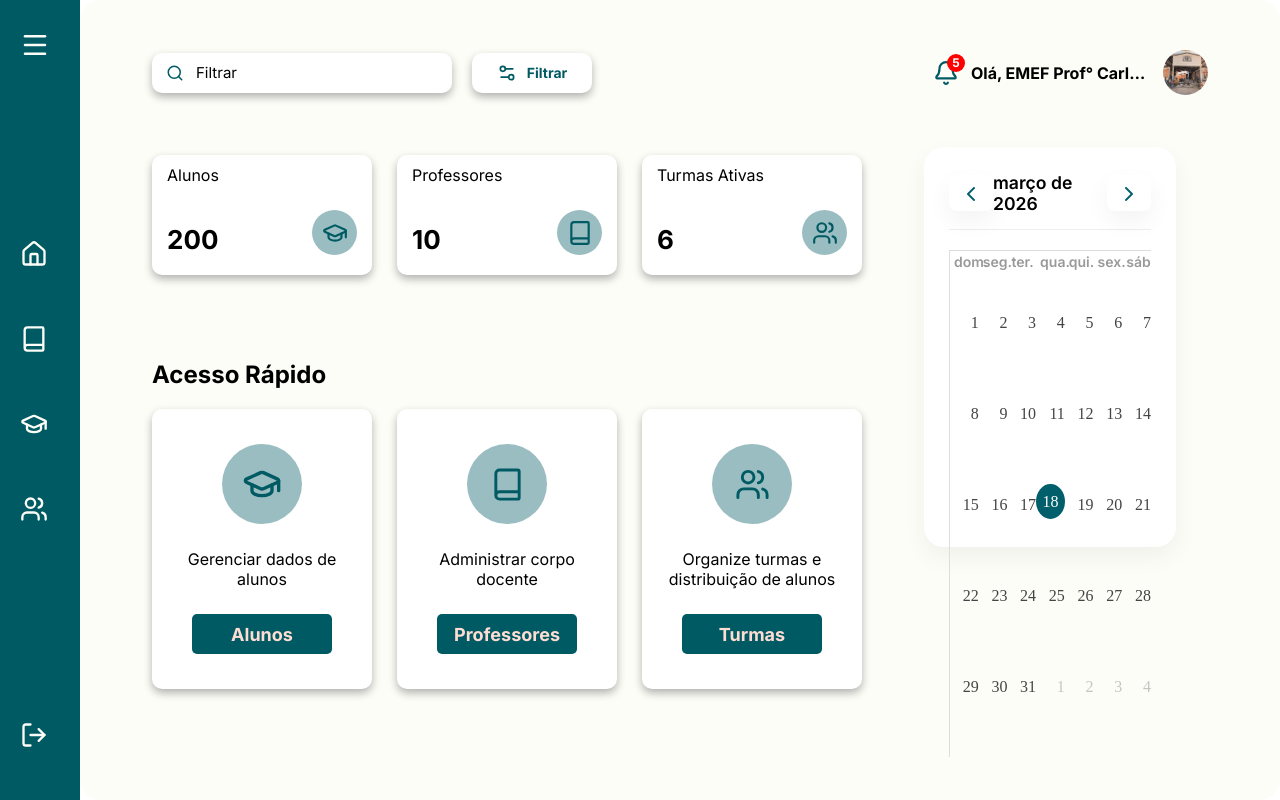
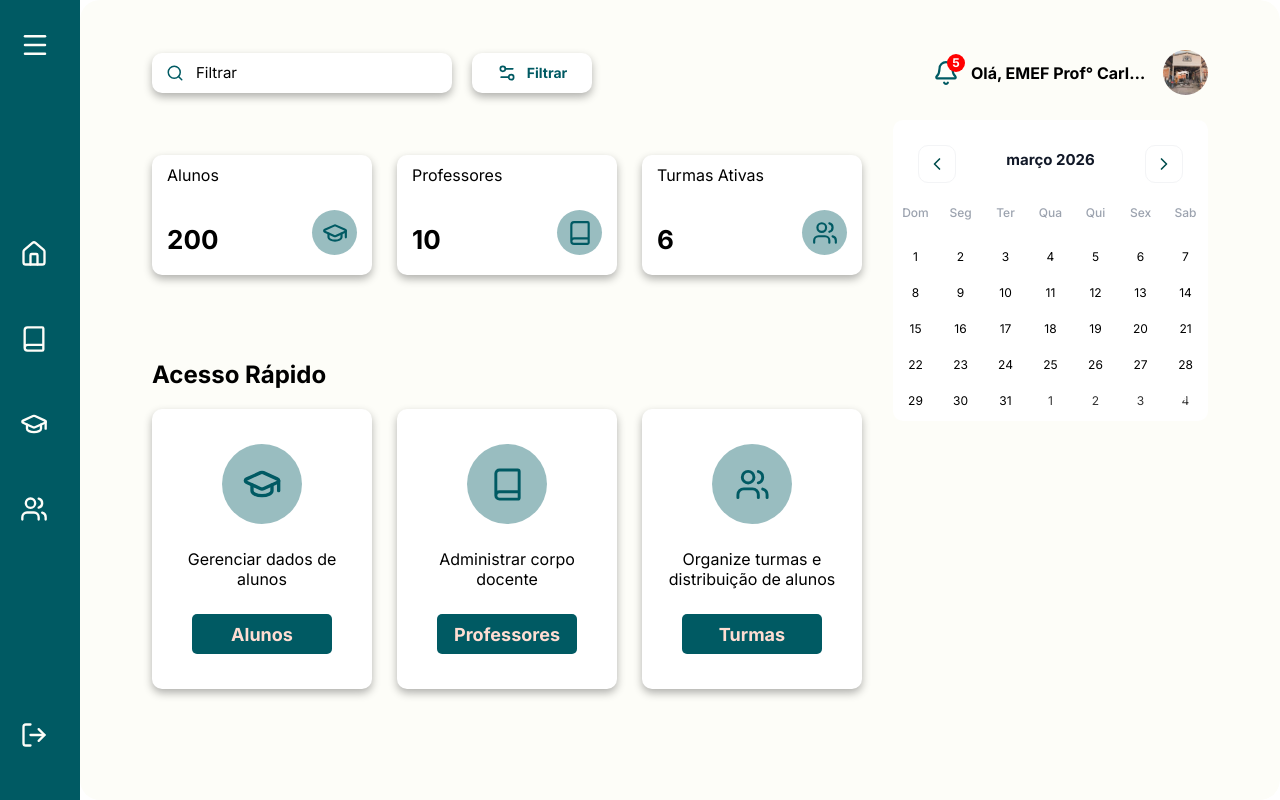
Before and after one commit to LunaSquad/Luna-web-FrontEnd, a React (Vite) app in the folder luna-front/: page /home in a window 1280 px wide. Built offline with nearby package versions, Linux system fonts and the light colour scheme; no server answers; a web font is replaced by a local one.

Commit message:
criando componentização do calendário

```diff
--- a/luna-front/package.json
+++ b/luna-front/package.json
@@ -13,8 +13,10 @@
     "@fullcalendar/daygrid": "^6.1.20",
     "@fullcalendar/interaction": "^6.1.20",
     "@fullcalendar/react": "^6.1.20",
+    "date-fns": "^4.1.0",
     "lucide-react": "^0.577.0",
     "react": "^19.2.4",
+    "react-day-picker": "^9.14.0",
     "react-dom": "^19.2.4",
     "react-router-dom": "^7.13.1"
   },
--- a/luna-front/src/components/calendar/MeuCalendario.tsx
+++ b/luna-front/src/components/calendar/MeuCalendario.tsx
@@ -1,77 +1,63 @@
-import React, { useState, useEffect } from 'react';
-import FullCalendar from '@fullcalendar/react';
-import dayGridPlugin from '@fullcalendar/daygrid';
-import interactionPlugin from '@fullcalendar/interaction';
+import React from 'react';
+import { DayPicker } from 'react-day-picker';
+import { ptBR } from 'date-fns/locale';
+import { ChevronLeft, ChevronRight, CalendarDays } from 'lucide-react';
 
-// Definindo a interface para os nossos eventos
-interface EventoCalendario {
-  id: string;
-  title: string;
-  start: string; // Formato "YYYY-MM-DD"
-  backgroundColor?: string;
-  allDay?: boolean;
-}
-
-export default function MeuCalendario() {
-  // Estado para gerenciar a lista de eventos
-  const [eventos, setEventos] = useState<EventoCalendario[]>([
-    { id: '1', title: 'Feriado Exemplo', start: '2024-12-25', backgroundColor: '#ff4d4d' },
-    { id: '2', title: 'Meu Evento', start: '2024-12-10', backgroundColor: '#3788d8' }
-  ]);
-
-  useEffect(() => {
-  fetch('https://brasilapi.com.br/api/feriados/v1/2024')
-    .then(res => res.json())
-    .then(data => {
-      const feriados = data.map((f: any) => ({
-        title: `🚩 ${f.name}`,
-        start: f.date,
-        backgroundColor: '#ebfbee',
-        textColor: '#0ca678',
-        display: 'background' // Isso marca o fundo do dia!
-      }));
-      setEventos(prev => [...prev, ...feriados]);
-    });
-}, []);
-
-  // Função para adicionar evento ao clicar em uma data
-  const handleDateClick = (arg: any) => {
-    const titulo = prompt('Novo Evento:');
-    if (titulo) {
-      const novoEvento: EventoCalendario = {
-        id: String(Date.now()),
-        title: titulo,
-        start: arg.dateStr,
-        backgroundColor: '#28a745'
-      };
-      setEventos([...eventos, novoEvento]);
-    }
-  };
-
-  // Função para exibir detalhes ao clicar no evento
-  const handleEventClick = (clickInfo: any) => {
-    alert(`Evento: ${clickInfo.event.title}`);
-  };
-
+export default function MyCalendar() {
+  const [selected, setSelected] = React.useState<Date>();
 
   return (
-    <div style={{ padding: '2rem' }}>
-        <FullCalendar
-            plugins={[dayGridPlugin, interactionPlugin]}
-            initialView="dayGridMonth"
-            locale="pt-br"
-            headerToolbar={{
-                left: 'prev',
-                center: 'title',
-                right: 'next'
-            }}
-            dayHeaderFormat={{ weekday: 'short' }} // Deixa "Dom", "Seg", etc.
-            fixedWeekCount={false} // Remove semanas vazias no final
-            height="auto"
-            events={eventos}
-            // Remove as bordas das células
-            contentHeight="auto"
-        />
+    <div style={{ position: 'relative', width: 'fit-content' }}>
+      <DayPicker
+        mode="single"
+        selected={selected}
+        onSelect={setSelected}
+        locale={ptBR}
+        showOutsideDays
+        // fixedWeeks
+        components={{
+          Chevron: ({ orientation }) => {
+            return orientation === 'left' ? (
+              <ChevronLeft size={20} />
+            ) : (
+              <ChevronRight size={20} />
+            );
+          },
+        }}
+        // Classes para você estilizar no seu CSS
+        classNames={{
+          months: 'calendar-months',
+          month: 'calendar-month',
+          month_caption: 'calendar-caption',
+          nav: 'calendar-nav',
+          button_previous: 'nav-button-prev',
+          button_next: 'nav-button-next',
+          weekday: 'calendar-weekday',
+          day: 'calendar-day',
+          selected: 'calendar-day-selected',
+          outside: 'calendar-day-outside',
+          today: 'calendar-day-today',
+        }}
+      />
+
+      {/* Botão flutuante da imagem */}
+      <button
+        style={{
+          position: 'absolute',
+          bottom: '10px',
+          right: '10px',
+          backgroundColor: 'transparent',
+          border: 'none',
+          borderRadius: '8px',
+          padding: '10px',
+          cursor: 'pointer',
+          display: 'flex',
+          alignItems: 'center',
+          justifyContent: 'center'
+        }}
+      >
+        <CalendarDays size={20} color="white" />
+      </button>
     </div>
   );
 }
--- a/luna-front/src/index.css
+++ b/luna-front/src/index.css
@@ -1,102 +1,4 @@
 @import url('https://fonts.googleapis.com/css2?family=Inter:ital,opsz,wght@0,14..32,100..900;1,14..32,100..900&family=MuseoModerno:ital,wght@0,100..900;1,100..900&display=swap');
-
-/* calendario-style.css */
-
-.fc {
-  background: white;
-  border-radius: 20px;
-  padding: 25px;
-  box-shadow: 0 10px 25px rgba(0,0,0,0.05);
-  border: none !important;
-  max-width: 400px; /* Largura parecida com a da foto */
-  max-height: 400px;
-}
-
-/* 1. Cabeçalho (Mês e Setas) */
-.fc .fc-toolbar {
-  margin-bottom: 20px !important;
-  border-bottom: 1px solid #eee;
-  padding-bottom: 15px;
-}
-
-.fc .fc-toolbar-title {
-  font-size: 1.1rem !important;
-  font-family: "Inter", sans-serif;
-  font-optical-sizing: auto;
-  font-weight: 600;
-  font-style: normal;
-  font-size: 20px;
-  color: #000000;
-}
-
-/* Estilizando os botões de seta */
-.fc .fc-button-primary {
-  background: white !important;
-  border: none;
-  color: #005f6b !important; /* Cor petróleo */
-  border-radius: 8px !important;
-  padding: 5px 10px !important;
-  box-shadow: 0 10px 25px rgba(0,0,0,0.05);
-}
-
-/* 2. Dias da Semana (Dom, Seg...) */
-.fc th {
-  border: none !important;
-  color: #999 !important;
-  font-weight: 600 !important;
-  font-size: 0.85rem;
-  padding-bottom: 15px !important;
-  font-family: "Inter", sans-serif;
-  font-optical-sizing: auto;
-  font-weight: 600;
-  font-style: normal;
-  font-size: 14px;
-}
-
-/* 3. Grade de Dias (Números) */
-.fc td {
-  border: none;
-}
-
-.fc .fc-daygrid-day-number {
-  color: #444;
-  font-weight: 400;
-  float: none !important;
-  border: none;
-  display: block;
-  text-align: center;
-  padding: 12px 0 !important;
-  text-decoration: none !important;
-}
-
-.fc-daygrid-day-frame {
-  min-height: 100px;
-  /* padding: 8px; */
-}
-
-/* 4. Destaque para o dia atual ou selecionado */
-.fc .fc-day-today {
-  background: none !important;
-}
-
-.fc .fc-day-today .fc-daygrid-day-number {
-  background: #005f6b; /* Cor da imagem */
-  color: white !important;
-  border-radius: 50%;
-  width: 35px;
-  height: 35px;
-  margin: 0 auto;
-  display: flex;
-  align-items: center;
-  justify-content: center;
-}
-
-/* 5. Eventos (As caixinhas) */
-.fc-daygrid-event {
-  border-radius: 4px !important;
-  font-size: 0.7rem !important;
-  border: none !important;
-}
 
 *{
   margin: 0;
@@ -1432,3 +1334,183 @@
   color: #FFDDD2;
   cursor: pointer;
 }
+
+/* calendar.css */
+
+/* 1. Container Principal */
+.calendar-wrapper {
+  background: #ffffff;
+  border-radius: 20px;
+  padding: 25px;
+  box-shadow: 0 10px 40px rgba(0, 0, 0, 0.08);
+  width: fit-content;
+  position: relative;
+  font-family: 'Inter', sans-serif; /* Ou sua fonte de preferência */
+}
+
+/* 2. Cabeçalho (Janeiro 2026) */
+.calendar-caption {
+  display: flex;
+  justify-content: center;
+  align-items: center;
+  font-family: "Inter", sans-serif;
+  font-size: 15px;
+  font-weight: 700;
+  color: #111827;
+  padding: 30px 0px;
+  /* border-bottom: 2px solid #9ca3af; */
+  /* margin-bottom: 10px; */
+}
+
+
+/* 3. Navegação (Botões de Seta) */
+.calendar-nav {
+  position: absolute;
+  top: 25px;
+  left: 25px;
+  right: 25px;
+  display: flex;
+  justify-content: space-between;
+}
+
+.nav-button-prev,
+.nav-button-next {
+  background: white;
+  border: 1.5px solid #f3f4f6;
+  border-radius: 10px;
+  width: 38px;
+  height: 38px;
+  display: flex;
+  align-items: center;
+  justify-content: center;
+  cursor: pointer;
+  color: #004d4d; /* O verde petróleo da imagem */
+  transition: all 0.2s ease;
+}
+
+.nav-button-prev:hover,
+.nav-button-next:hover {
+  background: #f9fafb;
+  border-color: #e5e7eb;
+}
+
+/* 4. Estrutura do Calendário */
+.calendar-months {
+  display: flex;
+  max-height: 330px;
+  background-color: #ffffff;
+  border-radius: 10px;
+  display: block;
+}
+
+.calendar-month {
+  margin-top: 5px;
+  border-collapse: separate;
+  border-spacing: 0 4px; /* Espaço entre as linhas */
+  display: block;
+}
+
+/* 5. Dias da Semana (Dom, Seg...) */
+.calendar-weekday {
+  color: #9ca3af;
+  font-size: 0.85rem;
+  font-weight: 500;
+  text-transform: capitalize;
+  padding-bottom: 15px;
+  width: 45px;
+  font-family: "Inter", sans-serif;
+  font-size: 12px;
+  font-weight: 500;
+}
+
+/* 6. Estilo Individual dos Dias */
+.calendar-day {
+  width: 45px;
+  height: 45px;
+  display: flex;
+  align-items: center;
+  justify-content: center;
+  font-size: 0.95rem;
+  color: #374151;
+  border-radius: 12px;
+  cursor: pointer;
+  border: none;
+  background: transparent;
+  transition: 0.2s;
+}
+
+.calendar-day button{
+  border: none;
+  background-color: transparent;
+  font-family: "Inter", sans-serif;
+  font-size: 12px;
+  font-weight: 400;
+}
+
+.calendar-day:hover:not(.calendar-day-selected) {
+  background-color: #f3f4f6;
+  border-radius: 50%;
+}
+
+/* Dia Selecionado (Destaque Verde) */
+.calendar-day-selected {
+  background-color: #004d4d !important;
+  color: white !important;
+  font-weight: 600;
+}
+
+/* Dia Atual (Opcional, se quiser marcar o hoje) */
+.calendar-day-today {
+  color: #004d4d;
+  font-weight: bold;
+}
+
+/* Dias fora do mês (acinzentados como na imagem) */
+.calendar-day-outside {
+  color: #d1d5db !important;
+  opacity: 0.8;
+}
+
+/* 7. Botão Flutuante (FAB) do canto inferior */
+.calendar-fab {
+  position: absolute;
+  bottom: 15px;
+  right: 15px;
+  background-color: #004d4d;
+  border: none;
+  border-radius: 8px;
+  width: 50px;
+  height: 35px;
+  display: flex;
+  align-items: center;
+  justify-content: center;
+  cursor: pointer;
+  box-shadow: 0 4px 10px rgba(0, 77, 77, 0.2);
+}
+
+.calendar-fab:hover {
+  background-color: #003d3d;
+  transform: translateY(-1px);
+}
+
+.calendar-month table {
+  width: 100%;
+  border-collapse: separate;
+  border-spacing: 0 6px;
+}
+
+.calendar-month tbody {
+  display: table-row-group;
+}
+
+.calendar-month tr {
+  display: table-row;
+}
+
+.calendar-month td {
+  display: table-cell;
+  text-align: center;
+  width: 30px;
+  height: 30px;
+  padding: 0;
+}
```
Also changed, not shown: 1 other file (tests, documents, lock files or other folders).
